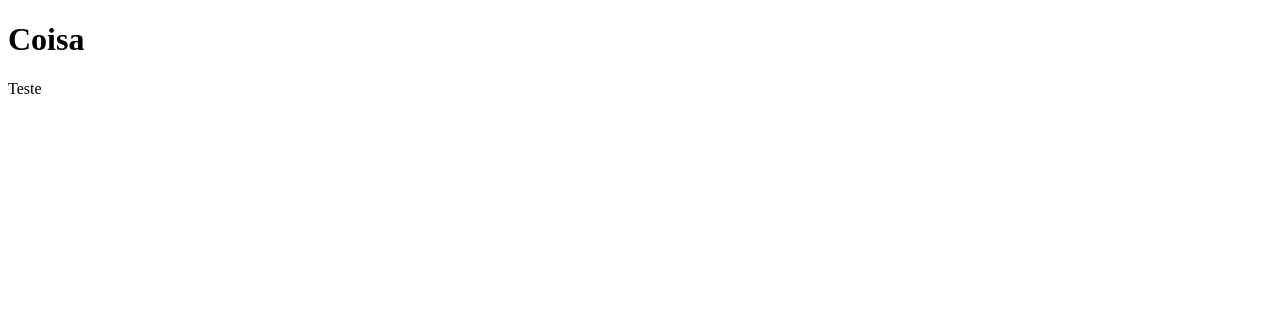
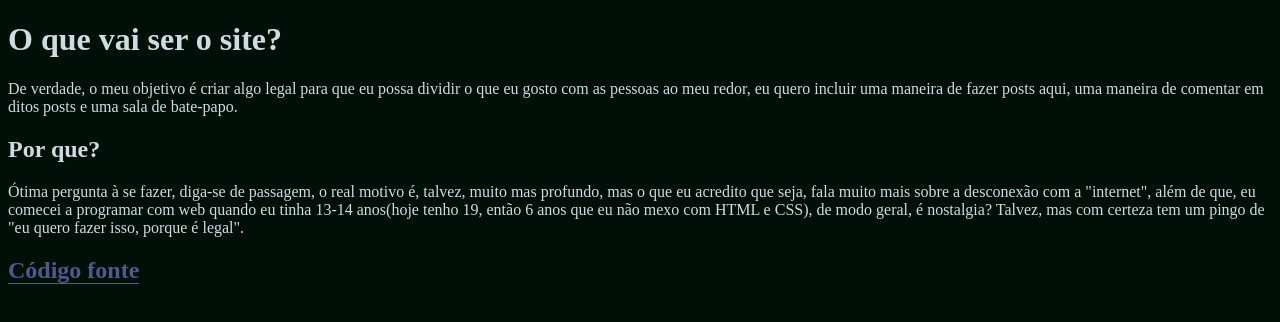
Before and after one commit to Julioccps/lil-blog, a plain HTML site: page index.html in a window 1280 px wide. Drawn offline with Linux system fonts and the light colour scheme.

Commit message:
feat: Created home page on index.html and updated style.css

```diff
--- a/css/style.css
+++ b/css/style.css
@@ -0,0 +1,28 @@
+:root {
+    --dusk-blue: #4e598cff;
+    --onyx: #000f08ff;
+    --pale-sky: #ccdde2ff;
+    --deep-crimson: #931f1dff;
+    --dark-emerald: #0f6c2bff;
+}
+body {
+    background-color: var(--onyx);
+}
+h1, h2, p{
+   color: var(--pale-sky);
+}
+a {
+    color: var(--dusk-blue);
+    text-decoration: none;
+    border-bottom: 1px solid var(--dusk-blue);
+    transition: all 0.2s ease;
+}
+
+a:hover {
+    color: var(--dark-emerald);
+    border-bottom: 1px solid var(--dark-emerald);
+}
+
+a:visited {
+    color: var(--deep-crimson);
+}
--- a/index.html
+++ b/index.html
@@ -1,7 +1,22 @@
 <!DOCTYPE html>
-<html>
+<html lang="pt-br">
+    <head>
+    <meta charset="UTF-8">
+    <meta name="viewport" content="width=device-width, initial-scale=1.0">
+    <title>Lil' Blog</title>
+    <link rel="stylesheet" href="css/style.css">
+</head>
 <body>
-    <h1>Coisa</h1>
-    <p>Teste</p>
+    <h1>O que vai ser o site?</h1>
+    <p>De verdade, o meu objetivo é criar algo legal para que eu possa dividir o que eu gosto com as
+        pessoas ao meu redor, eu quero incluir uma maneira de fazer posts aqui, uma maneira de
+        comentar em ditos posts e uma sala de bate-papo.</p>
+    <h2>Por que?</h2>
+    <p>Ótima pergunta à se fazer, diga-se de passagem, o real motivo é, talvez, muito mas profundo,
+        mas o que eu acredito que seja, fala muito mais sobre a desconexão com a "internet", além de que,
+        eu comecei a programar com web quando eu tinha 13-14 anos(hoje tenho 19, então 6 anos que eu não
+        mexo com HTML e CSS), de modo geral, é nostalgia? Talvez, mas com certeza tem um pingo de "eu
+        quero fazer isso, porque é legal".</p>
+    <h2><a href="https://github.com/Julioccps/lil-blog">Código fonte</a></h2>
 </body>
 </html>
```
